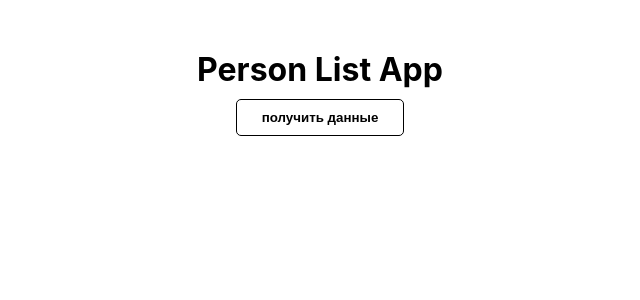
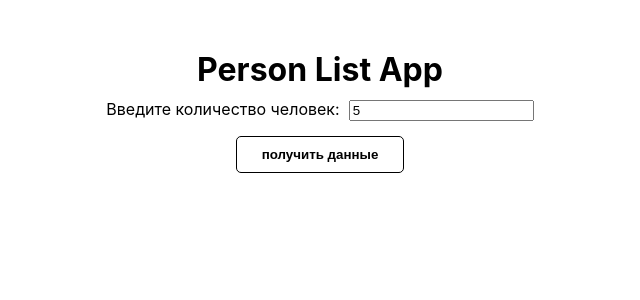
Before and after one commit to EvgeniiZaikin/Person-List-App, a React (Create React App) app: page / in a window 1280 px wide. Shown: the top 300 px of the page, without its empty margins (320-960 px from the left). Built offline with nearby package versions, Linux system fonts and the light colour scheme.

Commit message:
Add set-count-people__input component.

```diff
--- a/src/App.js
+++ b/src/App.js
@@ -1,4 +1,4 @@
-import React from 'react';
+import React, { useState } from 'react';
 import { Provider } from 'react-redux';
 import { createStore, applyMiddleware } from "redux";
 import rootReducers from './store/reducers';
@@ -7,18 +7,21 @@ import thunk from 'redux-thunk';
 import './App.css';
 
 import { GetDataButton, PersonList } from './components/containers';
-import { AppTitle, Loader, PersonInfoScreen } from './components/presentations';
+import { AppTitle, CountPeopleInput, Loader, PersonInfoScreen } from './components/presentations';
 
 const store = createStore(rootReducers, applyMiddleware(thunk));
 
 function App() {
+    const [count, setPeopleCount] = useState(5);
+
     return (
         <Provider store={ store }>
             <div className="App">
                 <PersonInfoScreen />
                 <AppTitle />
+                <CountPeopleInput change={ setPeopleCount } defaultValue={ count } />
                 <Loader />
-                <GetDataButton />
+                <GetDataButton countPeople={ count } />
                 <PersonList />
             </div>
         </Provider>
--- a/src/components/containers/getDataButton/index.js
+++ b/src/components/containers/getDataButton/index.js
@@ -4,15 +4,15 @@ import { Button } from "../../presentations";
 import { setPersonList, toggleLoader } from "../../../store/actions/action-creators";
 import PropTypes from 'prop-types';
 
-const getData = dispatch => {
+const getData = (dispatch, countPeople) => {
     dispatch(toggleLoader(true));
-    dispatch(setPersonList());
+    dispatch(setPersonList(countPeople));
 };
 
-const getDataButton = ({ dispatch, getDataButton: { show } }) => (
+const getDataButton = ({ dispatch, getDataButton: { show }, countPeople }) => (
     <>
         {
-            show && <Button click={ getData.bind(null, dispatch) } label='получить данные' />
+            show && <Button click={ getData.bind(null, dispatch, countPeople) } label='получить данные' />
         }
     </>
 );
@@ -24,4 +24,5 @@ getDataButton.propTypes = {
     getDataButton: PropTypes.shape({
         show: PropTypes.bool.isRequired,
     }),
+    countPeople: PropTypes.number.isRequired,
 };
--- /dev/null
+++ b/src/components/presentations/count-people-input/index.js
@@ -0,0 +1,19 @@
+import React from 'react';
+import PropTypes from 'prop-types';
+import './style.css';
+
+const countPeopleInput = ({ change, defaultValue }) => (
+    <div className='set-count-people'>
+        <label>Введите количество человек: &nbsp;</label>
+        <input
+            defaultValue={ defaultValue }
+            onChange={ event => change(event.target.value) } />
+    </div>
+);
+
+export default countPeopleInput;
+
+countPeopleInput.propTypes = {
+    change: PropTypes.func.isRequired,
+    defaultValue: PropTypes.number.isRequired,
+};
--- /dev/null
+++ b/src/components/presentations/count-people-input/style.css
@@ -0,0 +1,4 @@
+.set-count-people {
+    text-align: center;
+    margin-bottom: 15px;
+}
--- a/src/components/presentations/index.js
+++ b/src/components/presentations/index.js
@@ -1,4 +1,5 @@
 import AppTitle from './app-title';
+import CountPeopleInput from './count-people-input';
 import Loader from './loader';
 import Button from './button';
 import PersonInfoScreen from './person-info-screen';
@@ -6,6 +7,7 @@ import PersonItemBlock from './person-item-block';
 
 export {
     AppTitle,
+    CountPeopleInput,
     Loader,
     Button,
     PersonInfoScreen,
--- a/src/store/actions/action-creators.js
+++ b/src/store/actions/action-creators.js
@@ -4,11 +4,11 @@ import { TOGGLE_LOADER, SET_PERSON_LIST, SET_PERSON_INFO, SHOW_GET_DATA_BUTTON,
 
 export const toggleLoader = status => ({ type: TOGGLE_LOADER, payload: status });
 
-export const setPersonList = () => dispatch => {
+export const setPersonList = countPeople => dispatch => {
     // 2500 delay is only for example
     setTimeout(async () => {
         try {
-            const { data } = await axios.get('https://randomuser.me/api/?seed=foobar&results=15&page=1', {
+            const { data } = await axios.get(`https://randomuser.me/api/?seed=foobar&results=${ countPeople }&page=1`, {
                 headers: {
                     'Access-Control-Allow-Origin': 'Origin',
                     'Access-Control-Allow-Headers': 'Origin, X-Requested-With, Content-Type, Accept',
```
